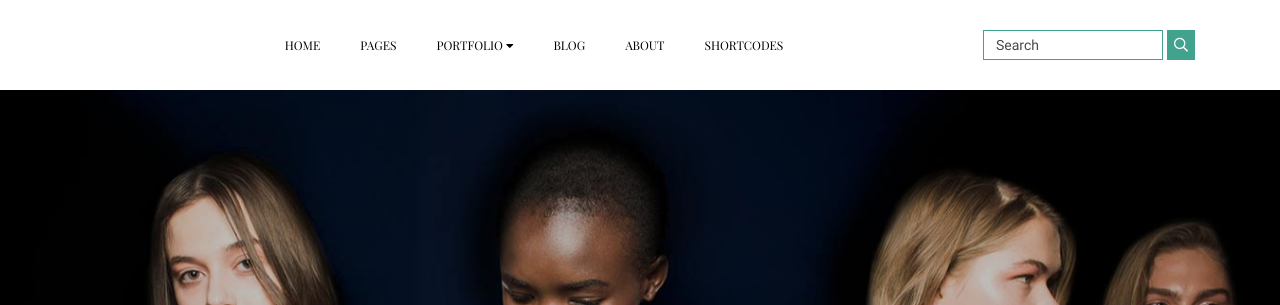
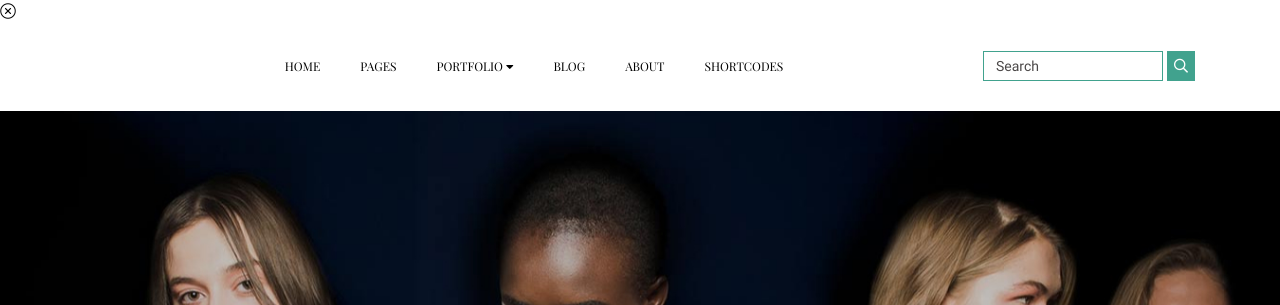
Before and after one commit to mahmudjan2006/Grayson, a plain HTML site: page index.html in a window 1280 px wide. Shown: the top 305 px of the page. Drawn offline with Linux system fonts and the light colour scheme.

Commit message:
finished html

```diff
--- a/index.html
+++ b/index.html
@@ -10,6 +10,11 @@
 </head>
 <body>
     <div class="window">
+        <form action="" class="window_form">
+            <a href="#" class="window_close">
+                <i class="fal fa-times-circle"></i>
+            </a>
+        </form>
     </div>
     <header class="header">
         <nav class="nav">
```
